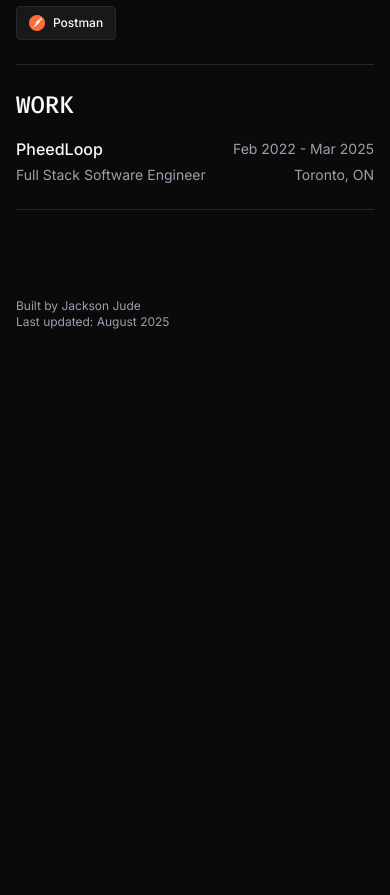
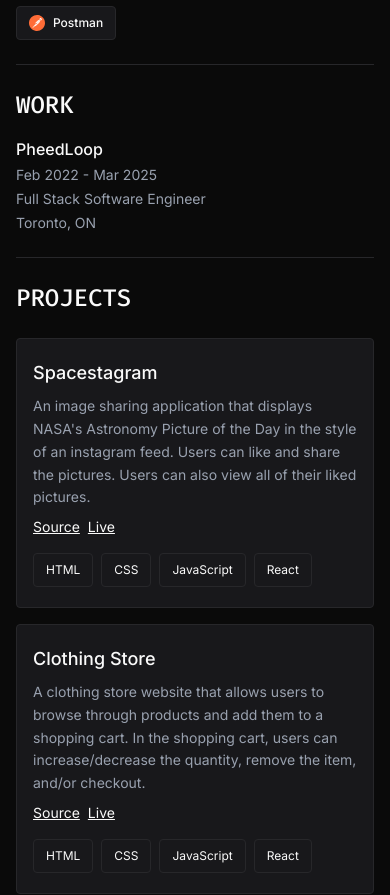
Before and after one commit to JacksonJ97/portfolio, a React (Vite) app: page / in a window 390 px wide. Shown: the part 1040-1935 px from the top of the page. Before the commit the page ends 1394 px from the top, so only its background shows below. Built offline with nearby package versions, Linux system fonts and the light colour scheme.

Commit message:
v1 design for projects and made the work section responsive

```diff
--- a/src/components/Button/index.tsx
+++ /dev/null
@@ -1,7 +0,0 @@
-export default function Button({ text }: { text: string }) {
-  return (
-    <button className="h-10 cursor-pointer rounded-md bg-yellow-400 px-3 text-lg text-slate-800 hover:bg-white">
-      {text}
-    </button>
-  );
-}
--- a/src/components/Card/index.tsx
+++ /dev/null
@@ -1,44 +0,0 @@
-import Button from "../Button";
-
-export default function Card({
-  title,
-  description,
-  technologies,
-  liveLink,
-  repoLink,
-}: {
-  title: string;
-  description: string;
-  technologies: string[];
-  liveLink: string;
-  repoLink: string;
-}) {
-  return (
-    <div className="rounded-md bg-slate-600 p-8">
-      <div>
-        <h4 className="text-xl">{title}</h4>
-        <p className="mt-4 max-w-prose leading-relaxed">{description}</p>
-
-        <ul className="mt-4 flex flex-wrap items-center gap-2">
-          {technologies.map((technology, index) => (
-            <li
-              className="max-w-max rounded-md border border-slate-800 p-2 text-sm text-white"
-              key={index}
-            >
-              {technology}
-            </li>
-          ))}
-        </ul>
-
-        <div className="mt-6 flex flex-wrap items-center gap-2">
-          <a href={liveLink} target="_blank" rel="noreferrer">
-            <Button text="Live" />
-          </a>
-          <a href={repoLink} target="_blank" rel="noreferrer">
-            <Button text="Repo" />
-          </a>
-        </div>
-      </div>
-    </div>
-  );
-}
--- a/src/components/LinkButton/index.tsx
+++ b/src/components/LinkButton/index.tsx
@@ -13,7 +13,7 @@ export default function LinkButton({
     <a
       href={href}
       target="_blank"
-      rel="noreferrer"
+      rel="noopener noreferrer"
       className={cn(
         "rounded border border-(--border-color) bg-(--surface-color) px-3 py-2 text-xs font-medium text-(--text-color) transition-colors hover:border-(--primary-color)",
         className,
--- a/src/content/Projects/index.tsx
+++ b/src/content/Projects/index.tsx
@@ -1,24 +1,92 @@
-import { data } from "../../data/data";
-import Card from "../../components/Card";
+type Project = {
+  title: string;
+  description: string;
+  technologies: string[];
+  liveLink: string;
+  sourceLink: string;
+};
+
+const projects: Project[] = [
+  {
+    title: "Spacestagram",
+    description:
+      "An image sharing application that displays NASA's Astronomy Picture of the Day in the style of an instagram feed. Users can like and share the pictures. Users can also view all of their liked pictures.",
+    technologies: ["HTML", "CSS", "JavaScript", "React"],
+    liveLink: "https://jacksonj97.github.io/spacestagram/",
+    sourceLink: "https://github.com/JacksonJ97/spacestagram",
+  },
+  {
+    title: "Clothing Store",
+    description:
+      "A clothing store website that allows users to browse through products and add them to a shopping cart. In the shopping cart, users can increase/decrease the quantity, remove the item, and/or checkout.",
+    technologies: ["HTML", "CSS", "JavaScript", "React"],
+    liveLink: "https://jacksonj97.github.io/clothing-store/",
+    sourceLink: "https://github.com/JacksonJ97/clothing-store",
+  },
+  {
+    title: "CV Application",
+    description:
+      "A resume builder that takes the user's inputs and displays a formatted resume. Users can add/delete any number of experience and education fields. Users can also load an example resume.",
+    technologies: ["HTML", "CSS", "JavaScript", "React"],
+    liveLink: "https://jacksonj97.github.io/cv-application/",
+    sourceLink: "https://github.com/JacksonJ97/cv-application",
+  },
+];
+
+function ProjectCard({ project }: { project: Project }) {
+  return (
+    <div className="rounded border border-(--border-color) bg-(--surface-color) px-4 py-5">
+      <h3 className="mb-2 text-lg font-medium text-(--text-color)">
+        {project.title}
+      </h3>
+
+      <p className="mb-2 text-sm leading-relaxed text-(--text-muted-color)">
+        {project.description}
+      </p>
+
+      <div className="mb-4 flex items-center gap-2">
+        <a
+          href={project.sourceLink}
+          target="_blank"
+          rel="noopener noreferrer"
+          className="text-sm text-(--text-color) underline transition-colors hover:text-(--primary-color)"
+        >
+          Source
+        </a>
+        <a
+          href={project.liveLink}
+          target="_blank"
+          rel="noopener noreferrer"
+          className="text-sm text-(--text-color) underline transition-colors hover:text-(--primary-color)"
+        >
+          Live
+        </a>
+      </div>
+
+      <ul className="flex flex-wrap items-center gap-2">
+        {project.technologies.map((technology, index) => (
+          <li
+            className="rounded border border-(--border-color) px-3 py-2 text-xs text-(--text-color)"
+            key={index}
+          >
+            {technology}
+          </li>
+        ))}
+      </ul>
+    </div>
+  );
+}
 
 export default function Projects() {
   return (
-    <section
-      id="projects"
-      className="flex flex-col items-center gap-16 px-4 py-32 min-sm:px-8"
-    >
-      <h2 className="border-b border-yellow-400 pb-1 text-4xl">Projects</h2>
+    <section id="projects">
+      <h2 className="font-fira-code mb-6 text-2xl font-medium uppercase">
+        Projects
+      </h2>
 
-      <div className="flex flex-wrap items-center justify-center gap-6">
-        {data.map((element) => (
-          <Card
-            title={element.title}
-            description={element.description}
-            technologies={element.technologies}
-            liveLink={element.liveLink}
-            repoLink={element.repoLink}
-            key={element.id}
-          />
+      <div className="flex flex-col gap-4">
+        {projects.map((project) => (
+          <ProjectCard project={project} key={project.title} />
         ))}
       </div>
     </section>
--- a/src/content/Work/index.tsx
+++ b/src/content/Work/index.tsx
@@ -5,12 +5,12 @@ export default function Work() {
         Work
       </h2>
 
-      <div className="mb-1 flex items-center justify-between">
-        <p className="font-medium text-(--text-color)">PheedLoop</p>
+      <div className="min-xs:flex-row min-xs:items-center mb-1 flex flex-col justify-between gap-1">
+        <h3 className="font-medium text-(--text-color)">PheedLoop</h3>
         <p className="text-sm text-(--text-muted-color)">Feb 2022 - Mar 2025</p>
       </div>
 
-      <div className="flex items-center justify-between">
+      <div className="min-xs:flex-row min-xs:items-center flex flex-col justify-between gap-1">
         <p className="text-sm text-(--text-muted-color)">
           Full Stack Software Engineer
         </p>
--- a/src/content/index.tsx
+++ b/src/content/index.tsx
@@ -1,7 +1,7 @@
-// import Projects from "./Projects";
 import About from "content/About";
 import Skills from "content/Skills";
 import Work from "content/Work";
+import Projects from "content/Projects";
 
 export default function Content() {
   return (
@@ -12,7 +12,7 @@ export default function Content() {
       <div className="my-6 h-0.25 bg-(--border-color)" />
       <Work />
       <div className="my-6 h-0.25 bg-(--border-color)" />
-      {/* <Projects /> */}
+      <Projects />
     </main>
   );
 }
--- a/src/data/data.ts
+++ /dev/null
@@ -1,36 +0,0 @@
-import spaceImg from "../assets/images/space-icon.svg";
-import clothingImg from "../assets/images/clothing-icon.svg";
-import cvImg from "../assets/images/cv-app-icon.svg";
-
-export const data = [
-  {
-    id: 1,
-    title: "Spacestagram",
-    description:
-      "An image sharing application that displays NASA's Astronomy Picture of the Day in the style of an instagram feed. Users can like and share the pictures. Users can also view all of their liked pictures.",
-    technologies: ["HTML", "CSS", "JavaScript", "React"],
-    liveLink: "https://jacksonj97.github.io/spacestagram/",
-    repoLink: "https://github.com/JacksonJ97/spacestagram",
-    img: spaceImg,
-  },
-  {
-    id: 2,
-    title: "Clothing Store",
-    description:
-      "A clothing store website that allows users to browse through products and add them to a shopping cart. In the shopping cart, users can increase/decrease the quantity, remove the item, and/or checkout.",
-    technologies: ["HTML", "CSS", "JavaScript", "React"],
-    liveLink: "https://jacksonj97.github.io/clothing-store/",
-    repoLink: "https://github.com/JacksonJ97/clothing-store",
-    img: clothingImg,
-  },
-  {
-    id: 3,
-    title: "CV Application",
-    description:
-      "A resume builder that takes the user's inputs and displays a formatted resume. Users can add/delete any number of experience and education fields. Users can also load an example resume.",
-    technologies: ["HTML", "CSS", "JavaScript", "React"],
-    liveLink: "https://jacksonj97.github.io/cv-application/",
-    repoLink: "https://github.com/JacksonJ97/cv-application",
-    img: cvImg,
-  },
-];
--- a/src/index.css
+++ b/src/index.css
@@ -5,6 +5,7 @@
 @theme {
   --font-inter: "Inter", sans-serif;
   --font-fira-code: "Fira Code", monospace;
+  --breakpoint-xs: 25rem;
 }
 
 :root {
```
